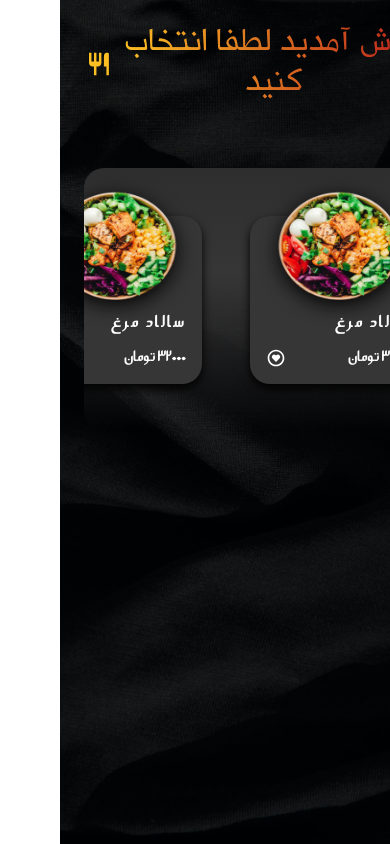
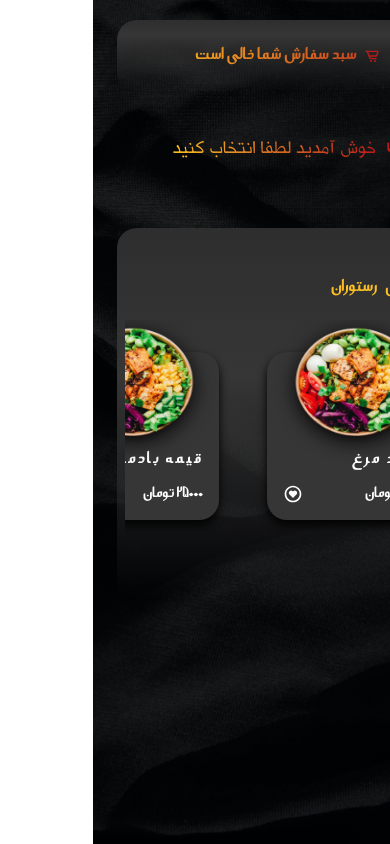
Before and after one commit to armin-bkh/restaurant-hamrah, a React (Create React App) app: page / in a window 390 px wide. Built offline with nearby package versions, Linux system fonts and the light colour scheme.

Commit message:
Cart Component created

```diff
--- a/src/Components/App/App.jsx
+++ b/src/Components/App/App.jsx
@@ -1,3 +1,4 @@
+import CartList from '../Cart/CartList/CartList';
 import Displayer from '../Displayer/Displayer';
 import ProductList from '../ProductList/ProductList';
 import ProductsProvider from '../Provider/ProductsProvider';
@@ -6,6 +7,7 @@ import './App.scss';
 const App = () => {
   return (
     <ProductsProvider>
+      <CartList />
       <Displayer />
       <ProductList />
     </ProductsProvider>
--- /dev/null
+++ b/src/Components/Cart/CartItem/CartItem.jsx
@@ -0,0 +1,51 @@
+import { BiPlus, BiMinus } from "react-icons/bi";
+import { useProductsAction } from "../../Provider/ProductsProvider";
+import styles from "./CartItem.module.scss";
+
+const CartItem = ({ itemID, foodN, foodFP, foodBP, foodQ }) => {
+  const dispatch = useProductsAction();
+
+
+  const decrementItemCartHandler = () =>{
+    dispatch({ type: "decrementItemCart", id: itemID })
+  }
+  const incrementItemCartHandler = () => {
+    dispatch({ type: "incrementItemCart", id: itemID })
+  }
+
+  return (
+    <li
+      className={`flex justify-between items-center text-sm md:text-md lg:text-lg mb-5 ${styles.cartItem}`}
+    >
+      <span className={`text-sm md:text-md lg:text-lg ${styles.white}`}>
+        {foodN}
+      </span>
+      <span className={`text-sm md:text-md lg:text-lg ${styles.white}`}>
+        قیمت واحد: {foodBP}
+      </span>
+      <div className={`flex w-40 justify-between items-center ${styles.white}`}>
+        تعداد:
+        <button
+          className={`text-sm md:text-md lg:text-base p-1 mx-5 rounded-full bg-gradient-to-b from-gray-800 cursor-pointer to-gray-900 ${styles.btn}`}
+          onClick={incrementItemCartHandler}
+        >
+          <BiPlus />
+        </button>
+        <span className={`text-sm md:text-md lg:text-lg ${styles.white}`}>
+          {foodQ}
+        </span>
+        <button
+          className={`text-sm md:text-md lg:text-base p-1 mx-5 rounded-full bg-gradient-to-b from-gray-800 cursor-pointer to-gray-900 ${styles.btn}`}
+          onClick={decrementItemCartHandler}
+        >
+          <BiMinus />
+        </button>
+      </div>
+      <span className={`text-sm md:text-md lg:text-lg ${styles.white}`}>
+        قیمت: {foodFP}
+      </span>
+    </li>
+  );
+};
+
+export default CartItem;
--- /dev/null
+++ b/src/Components/Cart/CartItem/CartItem.module.scss
@@ -0,0 +1,24 @@
+$A-Noor: 'A-Noor';
+$FP_Arsoo: 'FP_Arsoo';
+
+@font-face {
+    font-family: "A-Noor";
+    src: url('./../../../fonts/A-Noor.ttf');
+}
+
+@font-face {
+    font-family: "FP_Arsoo";
+    src: url('./../../../fonts/FP_Arsoo.ttf');
+}
+
+.cartItem{
+    font-family: $FP_Arsoo;
+}
+
+.white{
+    color: #fff;
+}
+
+.btn{
+    color: #fff;
+}
--- /dev/null
+++ b/src/Components/Cart/CartList/CartList.jsx
@@ -0,0 +1,51 @@
+import React from "react";
+import { useCart, useProductsAction } from "../../Provider/ProductsProvider";
+import CartItem from "../CartItem/CartItem";
+import styles from "./CartList.module.scss";
+import { BiCartAlt } from "react-icons/bi";
+
+const CartList = () => {
+  const cart = useCart();
+  const dispatch = useProductsAction();
+
+  const submitHandler = (e) => {
+    e.preventDefault();
+    dispatch({type: "submitCart"})
+  };
+
+  return (
+    <section className={`mx-6 my-5 p-6 ${styles.cartContainer}`}>
+      {!cart.length ? (
+        <header className={`flex items-center justify-center bg-clip-text bg-gradient-to-r text-transparent from-yellow-400 to-red-700 ${styles.title}`}>
+          <h1
+            className={`text-xl sm:text-3xl md:text-5xl`}
+          >
+          </h1>
+            <BiCartAlt className={`ml-2 text-red-700`} /> سبد سفارش شما خالی است
+        </header>
+      ) : (
+        <form onSubmit={submitHandler}>
+          <ul>
+            {cart.map((item) => (
+              <CartItem
+                itemID={item.id}
+                key={item.id}
+                foodN={item.title}
+                foodFP={item.fullPrice}
+                foodBP={item.basePrice}
+                foodQ={item.quantity}
+              />
+            ))}
+          </ul>
+          <button
+            className={`text-sm w-full md:text-md lg:text-lg xl:text-xl py-2 mt-10 rounded-sm bg-gradient-to-r from-yellow-400 to-red-700 ${styles.submitCart}`}
+          >
+            ثبت سفارش
+          </button>
+        </form>
+      )}
+    </section>
+  );
+};
+
+export default CartList;
--- /dev/null
+++ b/src/Components/Cart/CartList/CartList.module.scss
@@ -0,0 +1,24 @@
+$A-Noor: 'A-Noor';
+$FP_Arsoo: 'FP_Arsoo';
+
+@font-face {
+    font-family: "A-Noor";
+    src: url('./../../../fonts/A-Noor.ttf');
+}
+
+@font-face {
+    font-family: "FP_Arsoo";
+    src: url('./../../../fonts/FP_Arsoo.ttf');
+}
+.cartContainer{
+    border-radius: 20px;
+    background: linear-gradient(to bottom, rgba(#2e2e2e, 1), rgba(#363636, 1) 20%, transparent);
+}
+.submitCart{
+    font-family: $FP_Arsoo;
+    color: #fff;
+}
+
+.title{
+    font-family: $FP_Arsoo;
+}
--- /dev/null
+++ b/src/Components/Context/CartContext.js
@@ -0,0 +1,4 @@
+import { createContext } from 'react';
+
+export const CartContext = createContext();
+export const CartDispatcherContext = createContext();
--- a/src/Components/Displayer/Displayer.jsx
+++ b/src/Components/Displayer/Displayer.jsx
@@ -1,11 +1,13 @@
-import { useDispaly } from "../Provider/ProductsProvider";
+import { useProductsAction, useDispaly } from "../Provider/ProductsProvider";
 import { BiPlus, BiMinus, BiRestaurant } from "react-icons/bi";
 import { useState } from "react";
 import styles from "./Displayer.module.scss";
+
 const Displayer = () => {
+  const [count, setCount] = useState(1);
   const product = useDispaly();
-  console.log(product);
-  const [count, setCount] = useState(1);
+  const dispatch = useProductsAction();
+
   const incrementHandler = () => {
     setCount((prevCount) => prevCount + 1);
   };
@@ -14,6 +16,11 @@ const Displayer = () => {
       ? setCount((prevCount) => prevCount - 1)
       : console.log("کمتر از این مقدار امکان پذیر نیست");
   };
+  const clickHandler = () =>{
+    const qty = count;
+    dispatch({type: "addToCart", item: product, quantity: qty})
+    setCount(1);
+  }
   return (
 
         <section className={`p-6 ${styles.displayerContainer}`}>
@@ -46,14 +53,14 @@ const Displayer = () => {
             </button>
             </div>
 
-            <button className={`text-sm md:text-md lg:text-lg xl:text-xl py-2 mt-12 rounded-sm bg-gradient-to-r from-yellow-400 to-red-700 ${styles.displayerCartBtn}`}>
+            <button onClick={clickHandler} className={`text-sm md:text-md lg:text-lg xl:text-xl py-2 mt-12 rounded-sm bg-gradient-to-r from-yellow-400 to-red-700 ${styles.displayerCartBtn}`}>
               افزودن به سبد خرید
             </button>
           </article>
           </>
       ) : (
-        <header className={`text-center text-4xl md:text-5xl flex justify-center items-center ${styles.dispalyerWelcome}`}>
-          <h1 className={`bg-clip-text bg-gradient-to-r text-transparent from-yellow-400 to-red-700 `}>خوش آمدید لطفا انتخاب کنید</h1> <BiRestaurant className={`text-yellow-400 inline-block rounded-full mr-2`}/>
+        <header className={`text-center text-xl sm:text-3xl md:text-5xl flex justify-center items-center ${styles.dispalyerWelcome}`}>
+        <BiRestaurant className={`text-red-700 inline-block rounded-full ml-2`}/> <h1 className={`bg-clip-text bg-gradient-to-r text-transparent from-yellow-400 to-red-700 `}>خوش آمدید لطفا انتخاب کنید</h1>
         </header>
       )
     }
--- a/src/Components/Product/Product.jsx
+++ b/src/Components/Product/Product.jsx
@@ -7,7 +7,7 @@ const Product = ({ inf }) => {
   const [like, setLike] = useState(inf.like);
   const dispatch = useProductsAction();
   const clickHandler = () => {
-    dispatch({ type: "toShow", product: inf });
+    dispatch({ type: "toShow", product: inf});
   };
   const likeHandler = () => {
     setLike((prevLike) => !prevLike);
--- a/src/Components/ProductList/ProductList.jsx
+++ b/src/Components/ProductList/ProductList.jsx
@@ -1,18 +1,22 @@
 import Product from "../Product/Product";
 import { useProducts } from "../Provider/ProductsProvider";
 import styles from './ProductList.module.scss';
+import { BiFoodMenu } from 'react-icons/bi';
 
 const ProductList = () => {
     const products = useProducts();
     return (
-        <section className={`mt-10 mx-6 overflow-x-scroll flex flex-nowrap py-12 ${styles.productListContainer}`}>
+        <section className={`mt-10 mx-6 flex flex-col px-2 py-12 ${styles.productListContainer}`}>
+            <h1 className={`mb-5 flex items-center text-base md:text-lg lg:text-xl px-2 text-yellow-400 ${styles.productListTitle}`}><BiFoodMenu className={`ml-2 text-yellow-400`} />منوی رستوران</h1>
+            <article className={`flex flex-nowrap py-8 px-2 overflow-x-scroll ${styles.productList}`}>
                 {
                     products.length ?
                     products.map(
                         Pr => <Product key={Pr.id} inf={Pr}/>
                     ) :
-                    <h1>منوی رستوارن مد نظر شما خالی است</h1>
+                    <h1 className={`text-yellow-400`}>منوی رستوارن مد نظر شما خالی است</h1>
                 }
+            </article>
         </section>
      );
 }
--- a/src/Components/ProductList/ProductList.module.scss
+++ b/src/Components/ProductList/ProductList.module.scss
@@ -1,6 +1,26 @@
+$A-Noor: 'A-Noor';
+$FP_Arsoo: 'FP_Arsoo';
+
+@font-face {
+    font-family: "A-Noor";
+    src: url('./../../fonts/A-Noor.ttf');
+}
+
+@font-face {
+    font-family: "FP_Arsoo";
+    src: url('./../../fonts/FP_Arsoo.ttf');
+}
+
 .productListContainer {
     border-radius: 20px;
     background: linear-gradient(to bottom, rgba(#2e2e2e, 1), rgba(#363636, 1) 40%, transparent);
+
+    .productListTitle {
+        font-family: $FP_Arsoo;
+        word-spacing: 5px;
+    }
+
+    .productList {
 
         /* width */
         &::-webkit-scrollbar {
@@ -24,3 +44,4 @@
             background: #363636;
         }
     }
+}
--- a/src/Components/Provider/ProductsProvider.js
+++ b/src/Components/Provider/ProductsProvider.js
@@ -1,16 +1,20 @@
-import axios from "axios";
+// import axios from "axios";
 import { useContext, useEffect, useReducer, useState } from "react";
 import { productsData } from "../../db/products";
-import { ProductsContext, ProductsDispatcherContext } from "../Context/ProductsContext";
-import { DispalyerContext } from '../Context/DispalyerContext';
+import {
+  ProductsContext,
+  ProductsDispatcherContext,
+} from "../Context/ProductsContext";
+import { DispalyerContext } from "../Context/DispalyerContext";
+import { CartContext, CartDispatcherContext } from "../Context/CartContext";
 
 const ProductsProvider = ({ children }) => {
   const [toShow, setToShow] = useState({});
   const [cart, setCart] = useState([]);
   let initialState = productsData;
-    const reducer = (state, action) =>{
-        switch(action.type){
-            case 'getProducts': {
+  const reducer = (state, action) => {
+    switch (action.type) {
+      case "getProducts": {
         // let updatedProducts = null;
         // axios
         // .get()
@@ -19,22 +23,52 @@ const ProductsProvider = ({ children }) => {
         const updatedProducts = productsData;
         return updatedProducts;
       }
-            case 'toShow': {
+      case "toShow": {
         const product = action.product;
         setToShow(product);
         return state;
       }
-            case 'addToCart': {
-                const cartItem = action.cart;
-                setCart([
-                    ...cart,
-                    cartItem
-                ]);
+      case "addToCart": {
+        const el = action.item;
+        const index = cart.findIndex(it => it.id === el.id)
+        console.log(index);
+        if(index === -1){
+        setCart([...cart, {
+          id: el.id,
+          title: el.title,
+          quantity: action.quantity,
+          basePrice: el.price,
+          fullPrice: el.price * action.quantity,
+        }]);
       }
-            case 'like': {
-                const selectedProduct = state.findIndex(el => el.id === action.product.id);
+        return state;
+      }
+      case "incrementItemCart": {
+        const index = cart.findIndex(item => item.id === action.id);
+        const cartClone = [...cart];
+        const selectedItem = {...cart[index]};
+        selectedItem.quantity++;
+        selectedItem.fullPrice = selectedItem.basePrice * selectedItem.quantity;
+        cartClone[index] = selectedItem;
+        setCart(cartClone);
+        return state;
+      }
+      case "decrementItemCart": {
+        const index = cart.findIndex(item => item.id === action.id);
+        const cartClone = [...cart];
+        const selectedItem = {...cart[index]};
+        selectedItem.quantity--;
+        selectedItem.fullPrice = selectedItem.basePrice * selectedItem.quantity;
+        cartClone[index] = selectedItem;
+        setCart(cartClone);
+        return state;
+      }
+      case "like": {
+        const selectedProduct = state.findIndex(
+          (el) => el.id === action.product.id
+        );
         const cloneProducts = [...state];
-                const selectedItem = {...state[selectedProduct]};
+        const selectedItem = { ...state[selectedProduct] };
         selectedItem.like = !selectedItem.like;
         cloneProducts[selectedProduct] = selectedItem;
         return cloneProducts;
@@ -42,25 +76,31 @@ const ProductsProvider = ({ children }) => {
       default:
         return state;
     }
-    }
-    const [ products, dispatch ] = useReducer(reducer, initialState);
+  };
+  const [products, dispatch] = useReducer(reducer, initialState);
 
-    useEffect(()=>{
-        dispatch({type: 'getProducts'})
-    }, [])
+  useEffect(() => {
+    dispatch({ type: "getProducts" });
+  }, []);
   return (
     <ProductsContext.Provider value={products}>
       <ProductsDispatcherContext.Provider value={dispatch}>
         <DispalyerContext.Provider value={toShow}>
+          <CartContext.Provider value={cart}>
+            <CartDispatcherContext.Provider value={setCart}>
               {children}
+            </CartDispatcherContext.Provider>
+          </CartContext.Provider>
         </DispalyerContext.Provider>
       </ProductsDispatcherContext.Provider>
     </ProductsContext.Provider>
-    )
-}
+  );
+};
 
 export default ProductsProvider;
 
 export const useProducts = () => useContext(ProductsContext);
+export const useCart = () => useContext(CartContext);
+export const useCartAction = () => useContext(CartDispatcherContext);
 export const useProductsAction = () => useContext(ProductsDispatcherContext);
 export const useDispaly = () => useContext(DispalyerContext);
--- a/src/db/products.js
+++ b/src/db/products.js
@@ -11,8 +11,8 @@ export const productsData = [
     },
     {
         id: 2,
-        title: "سالاد مرغ",
-        price: "32000",
+        title: "قیمه بادمجان",
+        price: "25000",
         detail: "سالاد مرغ یک غذای بسیار سبک و مناسب برای افرادی است  که در رژیم هستند یا اهل غذا های سنگین نیستند",
         items: ["مرغ", "گوجه", "کاهو", "روغن زیتون", "لیمو", "پیاز"],
         img: img,
@@ -20,8 +20,8 @@ export const productsData = [
     },
     {
         id: 3,
-        title: "سالاد مرغ",
-        price: "32000",
+        title: "قرمه سبزی",
+        price: "35000",
         detail: "سالاد مرغ یک غذای بسیار سبک و مناسب برای افرادی است  که در رژیم هستند یا اهل غذا های سنگین نیستند",
         items: ["مرغ", "گوجه", "کاهو", "روغن زیتون", "لیمو", "پیاز"],
         img: img,
@@ -29,8 +29,8 @@ export const productsData = [
     },
     {
         id: 4,
-        title: "سالاد مرغ",
-        price: "32000",
+        title: "زرشک پلو با مرغ",
+        price: "44000",
         detail: "سالاد مرغ یک غذای بسیار سبک و مناسب برای افرادی است  که در رژیم هستند یا اهل غذا های سنگین نیستند",
         items: ["مرغ", "گوجه", "کاهو", "روغن زیتون", "لیمو", "پیاز"],
         img: img,
@@ -38,7 +38,7 @@ export const productsData = [
     },
     {
         id: 5,
-        title: "سالاد مرغ",
+        title: "کباب برگ",
         price: "32000",
         detail: "سالاد مرغ یک غذای بسیار سبک و مناسب برای افرادی است  که در رژیم هستند یا اهل غذا های سنگین نیستند",
         items: ["مرغ", "گوجه", "کاهو", "روغن زیتون", "لیمو", "پیاز"],
@@ -47,7 +47,7 @@ export const productsData = [
     },
     {
         id: 6,
-        title: "سالاد مرغ",
+        title: "کباب لقمه",
         price: "32000",
         detail: "سالاد مرغ یک غذای بسیار سبک و مناسب برای افرادی است  که در رژیم هستند یا اهل غذا های سنگین نیستند",
         items: ["مرغ", "گوجه", "کاهو", "روغن زیتون", "لیمو", "پیاز"],
@@ -56,7 +56,7 @@ export const productsData = [
     },
     {
         id: 7,
-        title: "سالاد مرغ",
+        title: "جوجه زعفرونی",
         price: "32000",
         detail: "سالاد مرغ یک غذای بسیار سبک و مناسب برای افرادی است  که در رژیم هستند یا اهل غذا های سنگین نیستند",
         items: ["مرغ", "گوجه", "کاهو", "روغن زیتون", "لیمو", "پیاز"],
@@ -65,7 +65,7 @@ export const productsData = [
     },
     {
         id: 8,
-        title: "سالاد مرغ",
+        title: "چنجه",
         price: "32000",
         detail: "سالاد مرغ یک غذای بسیار سبک و مناسب برای افرادی است  که در رژیم هستند یا اهل غذا های سنگین نیستند",
         items: ["مرغ", "گوجه", "کاهو", "روغن زیتون", "لیمو", "پیاز"],
@@ -74,7 +74,7 @@ export const productsData = [
     },
     {
         id: 9,
-        title: "سالاد مرغ",
+        title: "خورشت اسفناج",
         price: "32000",
         detail: "سالاد مرغ یک غذای بسیار سبک و مناسب برای افرادی است  که در رژیم هستند یا اهل غذا های سنگین نیستند",
         items: ["مرغ", "گوجه", "کاهو", "روغن زیتون", "لیمو", "پیاز"],
@@ -83,7 +83,7 @@ export const productsData = [
     },
     {
         id: 10,
-        title: "سالاد مرغ",
+        title: "سبزی پلو با ماهی",
         price: "32000",
         detail: "سالاد مرغ یک غذای بسیار سبک و مناسب برای افرادی است  که در رژیم هستند یا اهل غذا های سنگین نیستند",
         items: ["مرغ", "گوجه", "کاهو", "روغن زیتون", "لیمو", "پیاز"],
@@ -93,7 +93,7 @@ export const productsData = [
 
     {
         id: 11,
-        title: "سالاد مرغ",
+        title: "الو پلو",
         price: "32000",
         detail: "سالاد مرغ یک غذای بسیار سبک و مناسب برای افرادی است  که در رژیم هستند یا اهل غذا های سنگین نیستند",
         items: ["مرغ", "گوجه", "کاهو", "روغن زیتون", "لیمو", "پیاز"],
```
Lines whose indentation alone changed are shown as unchanged.
